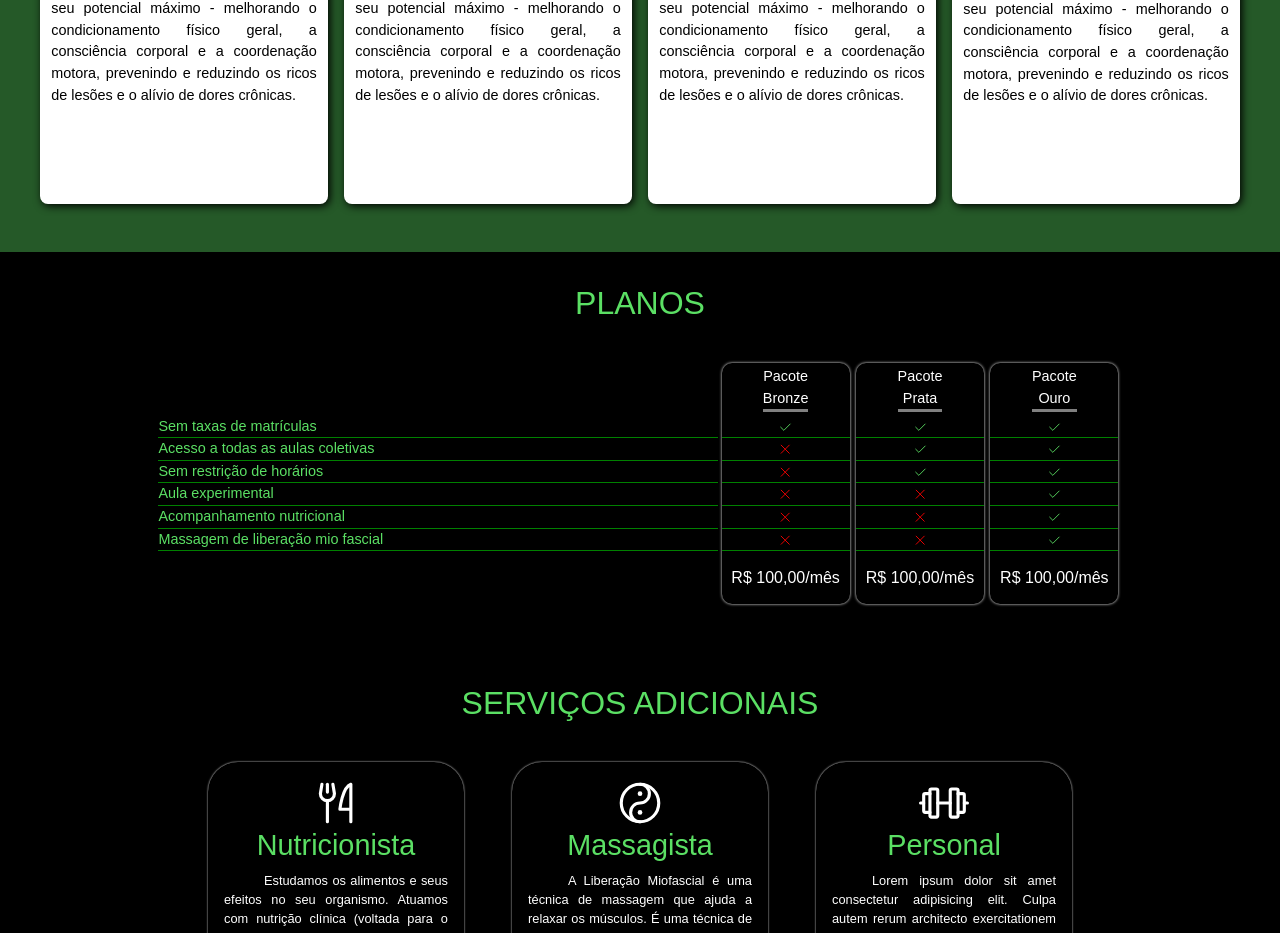
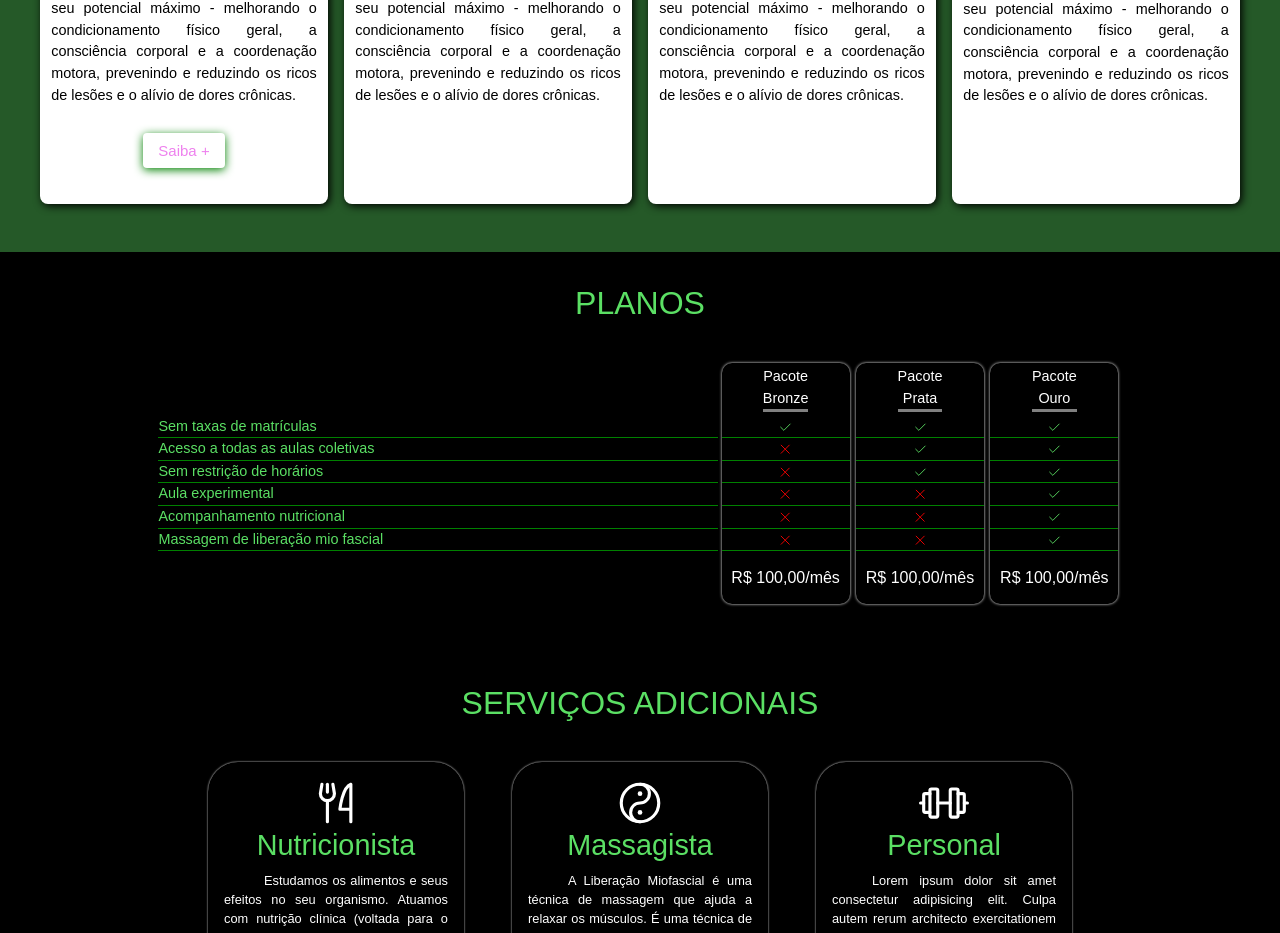
Before and after one commit to MendesIsrael/nextts-instituto, a Next.js app in the folder instituto/: page /vigor in a window 1280 px wide. Shown: the part 1298-2231 px from the top of the page. Built offline with nearby package versions, Linux system fonts and the light colour scheme.

Commit message:
Implantação do saiba mais
Foi copiado o código, agora falta personalizar

```diff
--- a/instituto/package.json
+++ b/instituto/package.json
@@ -10,6 +10,7 @@
   },
   "dependencies": {
     "@next/font": "13.1.1",
+    "@radix-ui/react-alert-dialog": "^1.0.2",
     "@stitches/react": "^1.2.8",
     "@types/node": "18.11.18",
     "@types/react": "18.0.26",
--- /dev/null
+++ b/instituto/src/components/alertDialog.tsx
@@ -0,0 +1,127 @@
+import * as AlertDialog from '@radix-ui/react-alert-dialog'
+import { styled, keyframes } from '@stitches/react'
+
+
+export const AlertDialogPilates = () => (
+  <AlertDialog.Root>
+    <AlertDialog.Trigger asChild>
+      <Button>Saiba +</Button>
+    </AlertDialog.Trigger>
+    <AlertDialog.Portal>
+      <AlertDialogOverlay />
+      <AlertDialogContent>
+        <AlertDialogTitle>PILATES</AlertDialogTitle>
+        <AlertDialogDescription>
+          Pacote gold: 144 sessões em 6 meses, avaliação grátis = R$850,00<br />
+          Pacote platinum: 72 sessões em 3 meses, avaliação grátis = R$500,00 <br />
+          Pacote basic: 24 sessões em 2 meses, avaliação grátis = R$350,00<br />
+          Mensal 5x/semana: R$200,00<br />
+          Mensal 4x/semana: R$190,00<br />
+          Mensal 3x/semana: R$150,00<br />
+          Mensal 2x/semana: R$110,00<br />
+          Mensal 1x/semana: R$80,00<br />
+          Aula avulso: 100<br />
+          Taxa de matrícula: R$20,00
+        </AlertDialogDescription>
+        <Flex css={{ justifyContent: 'flex-end' }}>
+          <AlertDialog.Cancel asChild>
+            <Button variant="mauve" css={{ marginRight: 25 }}>
+              Entendi
+            </Button>
+          </AlertDialog.Cancel>
+        </Flex>
+      </AlertDialogContent>
+    </AlertDialog.Portal>
+  </AlertDialog.Root>
+);
+
+const overlayShow = keyframes({
+  '0%': { opacity: 0 },
+  '100%': { opacity: 1 },
+});
+
+const contentShow = keyframes({
+  '0%': { opacity: 0, transform: 'translate(-50%, -48%) scale(.96)' },
+  '100%': { opacity: 1, transform: 'translate(-50%, -50%) scale(1)' },
+});
+
+const AlertDialogOverlay = styled(AlertDialog.Overlay, {
+  backgroundColor: 'Black',
+  position: 'fixed',
+  inset: 0,
+  animation: `${overlayShow} 150ms cubic-bezier(0.16, 1, 0.3, 1)`,
+});
+
+const AlertDialogContent = styled(AlertDialog.Content, {
+  backgroundColor: 'white',
+  borderRadius: 6,
+  boxShadow: 'hsl(206 22% 7% / 35%) 0px 10px 38px -10px, hsl(206 22% 7% / 20%) 0px 10px 20px -15px',
+  position: 'fixed',
+  top: '50%',
+  left: '50%',
+  transform: 'translate(-50%, -50%)',
+  width: '90vw',
+  maxWidth: '500px',
+  maxHeight: '85vh',
+  padding: 25,
+  animation: `${contentShow} 150ms cubic-bezier(0.16, 1, 0.3, 1)`,
+
+  '&:focus': { outline: 'none' },
+});
+
+const AlertDialogTitle = styled(AlertDialog.Title, {
+  margin: 0,
+  color: 'Magenta',
+  fontSize: 17,
+  fontWeight: 500,
+});
+
+const AlertDialogDescription = styled(AlertDialog.Description, {
+  marginBottom: 20,
+  color: 'blue',
+  fontSize: 15,
+  lineHeight: 1.5,
+});
+
+const Flex = styled('div', { display: 'flex' });
+
+const Button = styled('button', {
+  all: 'unset',
+  display: 'inline-flex',
+  alignItems: 'center',
+  justifyContent: 'center',
+  borderRadius: 4,
+  padding: '0 15px',
+  fontSize: 15,
+  lineHeight: 1,
+  fontWeight: 500,
+  height: 35,
+
+  variants: {
+    variant: {
+      violet: {
+        backgroundColor: 'white',
+        color: 'Violet',
+        boxShadow: `0 2px 10px green`,
+        '&:hover': { backgroundColor: 'BlueViolet' },
+        '&:focus': { boxShadow: `0 0 0 2px black` },
+      },
+      red: {
+        backgroundColor: 'red',
+        color: 'Brown',
+        '&:hover': { backgroundColor: 'Yellow' },
+        '&:focus': { boxShadow: `0 0 0 2px red` },
+      },
+      mauve: {
+        backgroundColor: 'green',
+        color: 'White',
+        '&:hover': { backgroundColor: 'red' },
+        '&:focus': { boxShadow: `0 0 0 2px black` },
+      },
+    },
+  },
+
+  defaultVariants: {
+    variant: 'violet',
+  },
+});
--- a/instituto/src/components/navBar.tsx
+++ b/instituto/src/components/navBar.tsx
@@ -1,5 +1,5 @@
 import Link from "next/link"
-import { Contato, Menu, Menu2 } from "../styles/components/navBar"
+import { Contato, Menu } from "../styles/components/navBar"
 
 import Image from 'next/legacy/image'
 import whatsapp from '../assets/contatos/whatsapp.png'
@@ -11,8 +11,8 @@ import youtube from '../assets/contatos/youtube.png'
 
 export default function NavBar() {
   return (
-    <>
     <Menu>
+
         <li>
           <Link href="/">Home</Link>
         </li>
@@ -41,10 +41,5 @@ export default function NavBar() {
         </a>
       </Contato>
     </Menu>
-
-    <Menu2>
-
-    </Menu2>
-    </>
   )
 }
--- a/instituto/src/pages/vigor/index.tsx
+++ b/instituto/src/pages/vigor/index.tsx
@@ -1,8 +1,9 @@
-import { TitleVigor, VigorContainer, DivBoxGreen, Modalidades, Atividades, Pacotes, Planos, ItensPlanos, PrecoPlanos, TitlePlanos, Adicionais, BodyAdicionais, ItensAdicionais, PreçoAdicionais, TextMotivacional, ImgAcademia, BodyAcademia } from "../../styles/pages/vigor";
+import { TitleVigor, VigorContainer, DivBoxGreen, Modalidades, Atividades, Pacotes, Planos, ItensPlanos, PrecoPlanos, TitlePlanos, Adicionais, BodyAdicionais, ItensAdicionais, PreçoAdicionais, TextMotivacional, ImgAcademia, BodyAcademia, MoreInformation } from "../../styles/pages/vigor";
 
 import { YinYang, Barbell, ForkKnife, Check, X } from "phosphor-react"
 import { Carousel } from 'react-bootstrap'
 import 'bootstrap/dist/css/bootstrap.css'
+import { AlertDialogPilates } from "../../components/alertDialog";
 
 import Image from 'next/legacy/image'
 import logoVigor from '../../assets/logos/logo-vigor.png'
@@ -14,6 +15,7 @@ import academia1 from '../../assets/academia/academia01.jpg'
 import academia2 from '../../assets/academia/academia02.jpg'
 import academia3 from '../../assets/academia/academia03.jpg'
 
+
 export default function Vigor() {
   return (
     <>
@@ -21,10 +23,12 @@ export default function Vigor() {
         <Image src={logoVigor} width={670} height={500} />
         <video src={require('../../assets/videos/vigor.mp4')} autoPlay loop muted />
       </TitleVigor>
+
       <VigorContainer>
         <TextMotivacional>
           <p>A sua melhor opção na hora de levar uma vida mais saudável</p>
         </TextMotivacional>
+
         <DivBoxGreen>
           <h1>CONHEÇA NOSSAS MODALIDADES</h1>
           <Modalidades>
@@ -32,6 +36,9 @@ export default function Vigor() {
               <Image src={pilates}/>
               <h3>PILATES</h3>
               <p>Buscamos sempre desenvolver o seu potencial máximo - melhorando o condicionamento físico geral, a consciência corporal e a coordenação motora, prevenindo e reduzindo os ricos de lesões e o alívio de dores crônicas.</p>
+              <MoreInformation>
+                <AlertDialogPilates />
+              </MoreInformation>
             </Atividades>
             <Atividades>
             <Image src={hidroGinastica}/>
--- a/instituto/src/styles/components/navBar.ts
+++ b/instituto/src/styles/components/navBar.ts
@@ -41,10 +41,3 @@ export const Contato = styled('div', {
     transition : '1s',
   }
 });
-
-
-
-
-export const Menu2 = styled('div', {
-
-})
--- a/instituto/src/styles/pages/vigor.ts
+++ b/instituto/src/styles/pages/vigor.ts
@@ -107,6 +107,11 @@ export const Atividades = styled('div', {
     padding        : '.7rem'
   }
 });
+/*--------------------------------------------------------------------- */
+export const MoreInformation = styled('div', {
+
+});
+
 
 /*--------------------------------------------------------------------- */
 
```
Also changed, not shown: 1 other file (tests, documents, lock files or other folders). Lines whose indentation alone changed are shown as unchanged.
